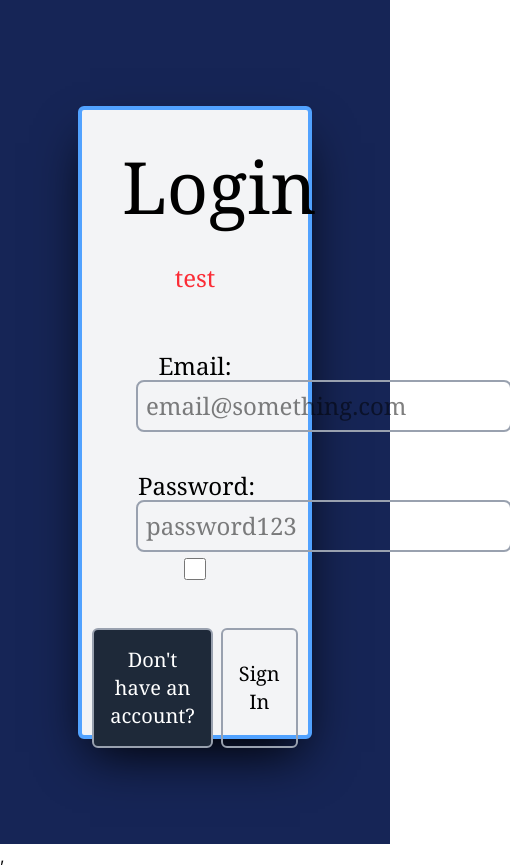
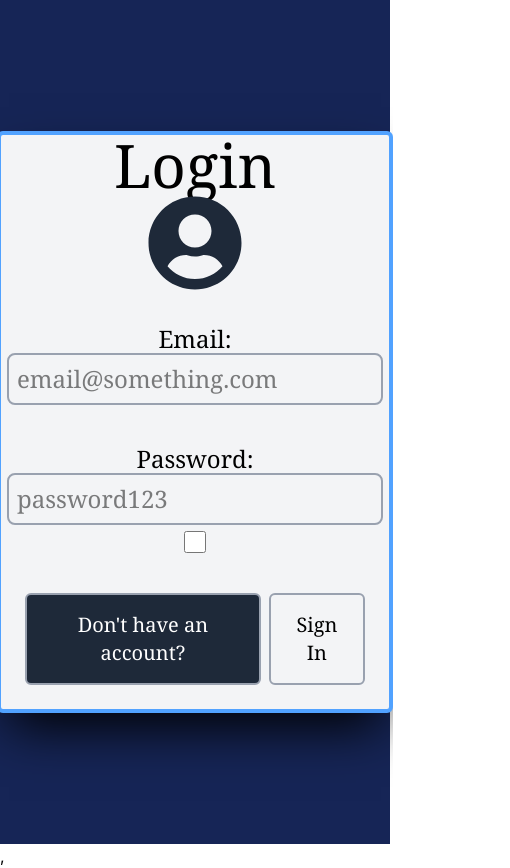
Before and after one commit to Corevirus-ops/To-Do-List-fullstack-PERN, a React app in the folder app/: page /login in a window 390 px wide. Shown: the whole page, 510 px wide, since content can reach past the window. Built offline with nearby package versions, Linux system fonts and the light colour scheme; no server answers; the HTML template or start-up script is replaced by a standard one.

Commit message:
added more responsive styling to fit common phones, tablets, and computers to scale more efficiently

```diff
--- a/app/src/components/todoPage/TodoItems.jsx
+++ b/app/src/components/todoPage/TodoItems.jsx
@@ -52,13 +52,13 @@ export default function TodoItems({todoItems, setTodoItems, setError}) {
 
     return (
         <>
-     <section className="flex gap-2 w-full justify-evenly m-5">
+     <section className="flex gap-2 w-full justify-evenly">
         <button className="cursor-pointer" onClick={() => setFiltered("")} >{!filtered ? <FaCheckCircle className="text-green-500"/> : <FaRegCircle/>} No Filter</button>
         <button className="cursor-pointer" onClick={() => setFiltered("completed")}>{filtered == "completed" ? <FaCheckCircle className="text-green-500"/> : <FaRegCircle/>} Completed</button>
         <button className="cursor-pointer" onClick={() => setFiltered("todo")}>{filtered == "todo" ? <FaCheckCircle className="text-green-500"/> : <FaRegCircle/>} Left To Do</button>
 
         </section>
-        <div className="flex flex-col gap-10 p-5 overflow-auto items-center w-11/12">
+        <div className="flex flex-col gap-10 overflow-auto items-center w-11/12 min-h-full">
         {todoItems.length > 0 && todoItems?.map((item, index) => {
             const ItemCard = <TodoItemCard key={index} setEditToDo={setEditToDo} handleDelete={handleDelete} setNewText={setNewText} item={item} handleComplete={handleComplete} handleUpdate={handleUpdate} editToDo={editToDo} newText={newText} />
                 if (!filtered) return ItemCard
--- a/app/src/pages/LoginPage.jsx
+++ b/app/src/pages/LoginPage.jsx
@@ -1,12 +1,13 @@
 import { useNavigate } from "react-router-dom";
 import { useState, useEffect } from "react";
+import { FaUserCircle } from "react-icons/fa";
 import axios from "axios";
 
 export default function LoginPage({user}) {
     const [email, setEmail] = useState("");
     const [password, setPassword] = useState("");
     const [showPass, setShowPass] = useState(false);
-    const [error, setError] = useState("test");
+    const [error, setError] = useState("");
 const navigate = useNavigate();
 
 useEffect(() => {
@@ -48,12 +49,13 @@ try {
 }
 
     return(
-        <div className="flex justify-center items-center w-screen h-screen">
-        <div className="bg-gray-100 border-4 border-blue-400 shadow-black shadow-2xl rounded-md w-3/5 h-9/12 flex flex-col text-center text-2xl font-serif">
-        <h1 className="p-10 text-7xl">Login</h1>
+        <div className="flex justify-center items-center w-screen h-screen ">
+        <div className="bg-gray-100 border-4 border-blue-400 shadow-black shadow-2xl rounded-md sm:w-full sm:h-full lg:w-3/5 lg:h-9/12 flex flex-col text-center text-2xl font-serif justify-around">
+        <h1 className="text-6xl">Login</h1>
         {error && <h3 className="text-red-500">{error}</h3>}
-        <form className="flex flex-col justify-center content-center p-12 gap-2" onSubmit={handleLogin}>
-            <section className="flex flex-col w-full gap-6">
+        <form className="flex flex-col overflow-auto" onSubmit={handleLogin}>
+            <section className="flex flex-col w-full gap-6 justify-center content-center">
+            <FaUserCircle className="w-full text-8xl text-gray-800" />
                 <label className="p-2">Email: <input type="email" className="outline-gray-400 outline-2 rounded-md p-2" placeholder="email@something.com" required value={email} onChange={handleEmail}/></label>
                 <label className="p-2">Password: <input type={showPass ? "text" : "password"} placeholder="password123" className="outline-gray-400 outline-2 rounded-md p-2" required value={password} onChange={handlePassword} pattern="[^\s]+"/>
                     <input className="p-2 size-5.5 m-2 text-center" type="checkbox" checked={showPass} onChange={() => setShowPass(!showPass)} /></label>
--- a/app/src/pages/TodoPage.jsx
+++ b/app/src/pages/TodoPage.jsx
@@ -50,9 +50,9 @@ if (user.id == null) {
 
   return (
     <>
-<div className="flex flex-col gap-3 bg-gray-50 rounded-md shadow-gray-500 shadow-2xl items-center sm:h-screen sm:w-screen md:text-2xl md:h-4/5 md:w-4/5 m-auto">
-<section className="flex flex-col w-full items-end m-5 p-5 relative">
-<button className="m-5 cursor-pointer text-gray-700 hover:text-gray-500" onMouseEnter={() => setLogoutHint(true)} onMouseLeave={() => setLogoutHint(false)} onClick={logOut} ><FaBackspace /></button>
+<div className="flex flex-col gap-3 bg-gray-50 rounded-md shadow-gray-500 shadow-2xl items-center sm:h-screen sm:w-screen md:text-2xl lg:h-4/5 lg:w-4/5 m-auto overflow-auto">
+<section className="flex flex-col w-full items-end p-5 relative">
+<button className="cursor-pointer text-gray-700 hover:text-gray-500 z-10" onMouseEnter={() => setLogoutHint(true)} onMouseLeave={() => setLogoutHint(false)} onClick={logOut} ><FaBackspace /></button>
 {logoutHint && <p className="absolute bottom-0">Logout</p>}
 </section>
           <h1 className="text-gray-600 text-6xl p-2">My Todo List</h1>
```
